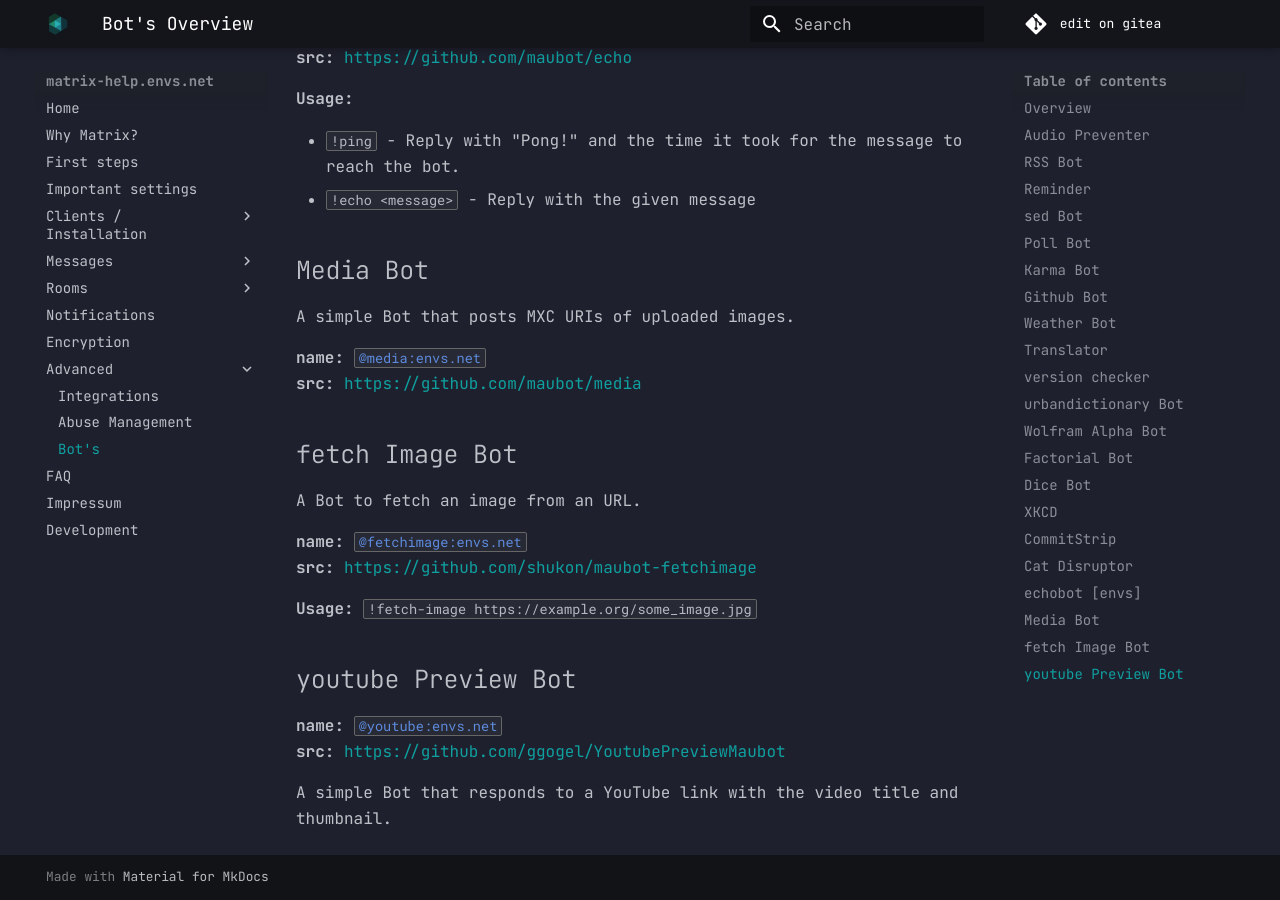
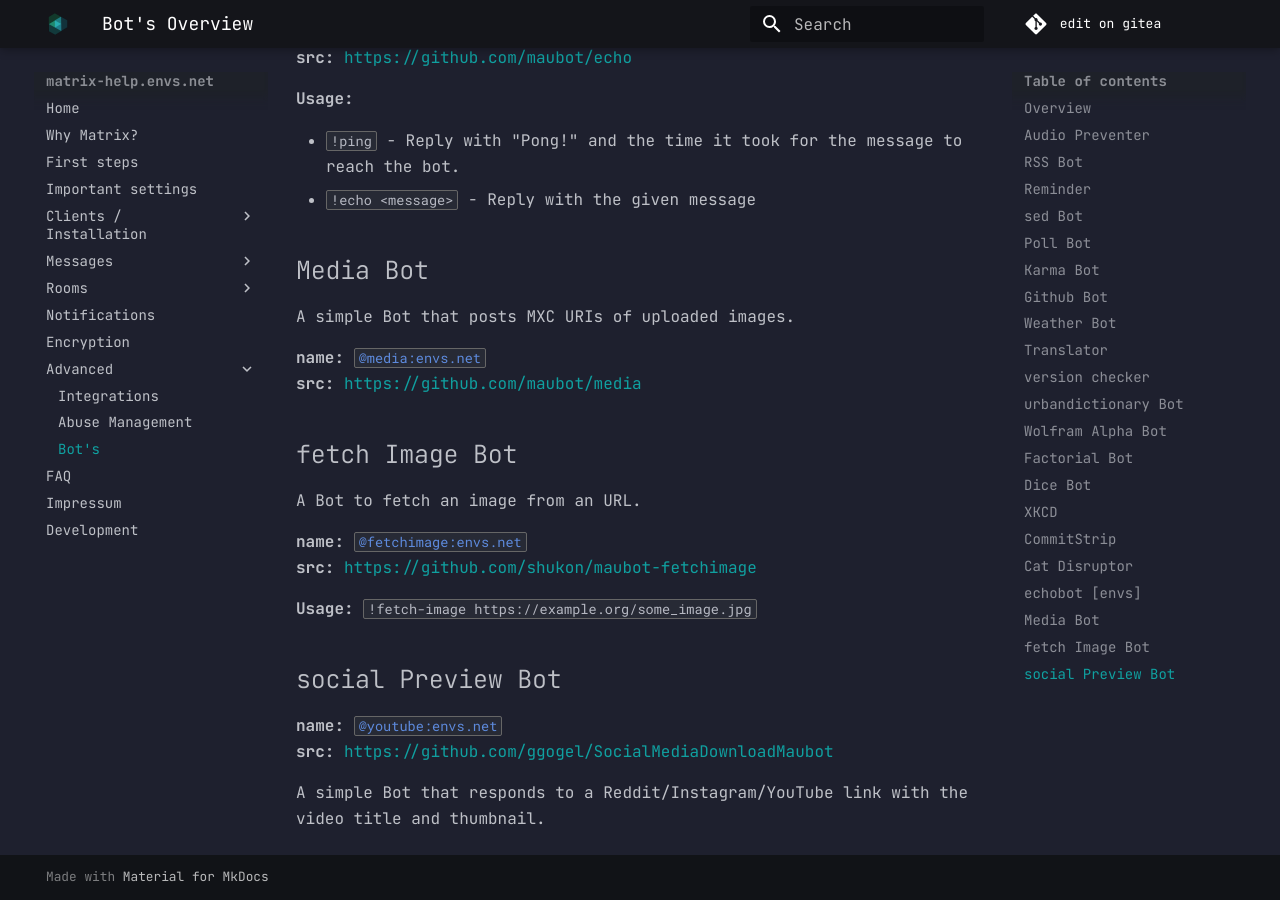
Before and after one commit to envs-net/matrix-doc, an MkDocs documentation site: the page built from docs/advanced/bots.md, in a window 1280 px wide and 900 px high, scrolled down 9459 px. Built offline with MkDocs 1.6.1 and Material for MkDocs 9.7.7, drawn with Linux system fonts in a browser that asks for light colours; emoji names are drawn with the system emoji font; some of the changed text lies outside the part shown.

Commit message:
switch youtube preview bot to https://github.com/ggogel/SocialMediaDownloadMaubot

```diff
--- a/docs/advanced/bots.md
+++ b/docs/advanced/bots.md
@@ -31,7 +31,7 @@ feel free to use our bot's in your room!
 [echobot [envs]](#echobot_envs) |
 [media Bot](#media_bot) |
 [fetch Image Bot](#fetch_image_bot) |
-[youtube Preview Bot](#youtube_preview_bot)
+[social Preview Bot](#youtube_preview_bot)
 
 !!! info
 	there is also [@maubot:envs.net](https://matrix.to/#/@maubot:envs.net) which includes all bots.
@@ -401,9 +401,9 @@ A Bot to fetch an image from an URL.
 
 **Usage:** `!fetch-image https://example.org/some_image.jpg`
 
-## youtube Preview Bot
+## social Preview Bot
 
 **name:** [`@youtube:envs.net`](https://matrix.to/#/@youtube:envs.net)
-**src:** [https://github.com/ggogel/YoutubePreviewMaubot](https://github.com/ggogel/YoutubePreviewMaubot)
+**src:** [https://github.com/ggogel/SocialMediaDownloadMaubot](https://github.com/ggogel/SocialMediaDownloadMaubot)
 
-A simple Bot that responds to a YouTube link with the video title and thumbnail.
+A simple Bot that responds to a Reddit/Instagram/YouTube link with the video title and thumbnail.
```
